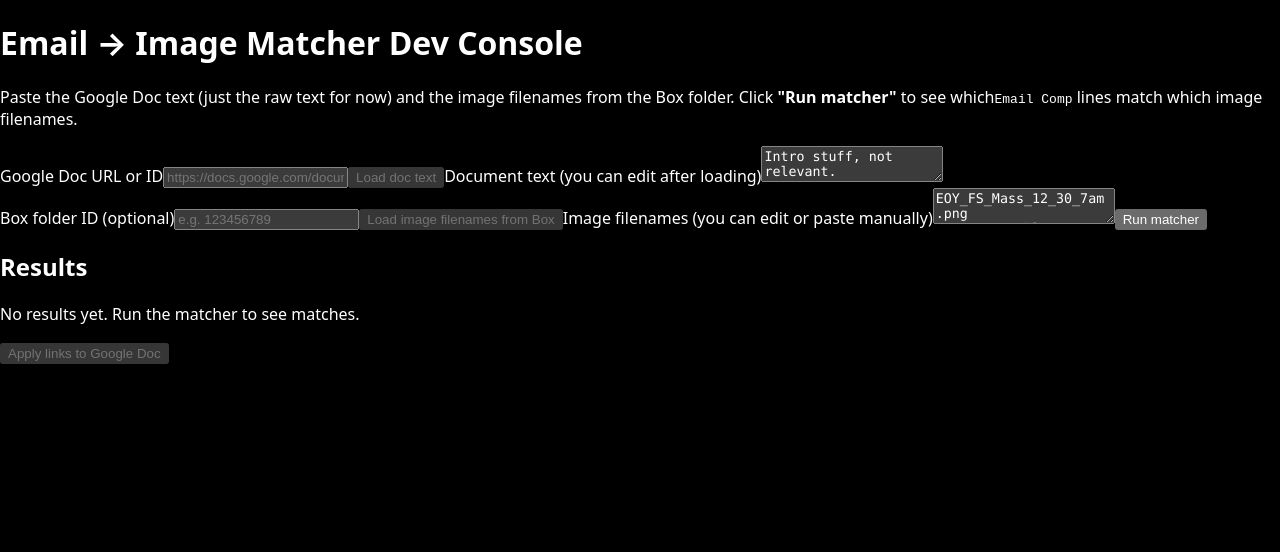
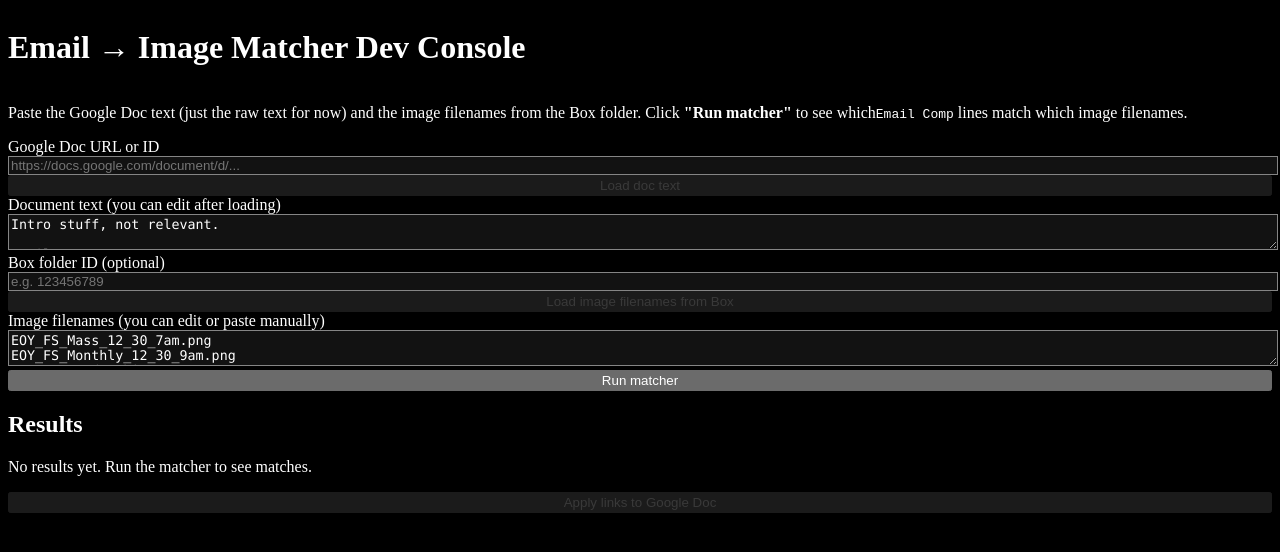
Before and after one commit to arcaneuron/assistant, a Next.js app: page / in a window 1280 px wide. Shown: the top 552 px of the page. Built offline with nearby package versions, Linux system fonts and the light colour scheme.

Commit message:
Re-enable Tailwind styles for matcher UI

```diff
--- a/app/globals.css
+++ b/app/globals.css
@@ -1,43 +1,17 @@
+@tailwind base;
+@tailwind components;
+@tailwind utilities;
 
 :root {
   color-scheme: dark;
 }
 
-*,
-*::before,
-*::after {
-  box-sizing: border-box;
+body {
+  background-color: #000;
+  color: #fff;
 }
 
-html,
-body {
-  padding: 0;
-  margin: 0;
-  font-family: system-ui, -apple-system, BlinkMacSystemFont, "Segoe UI",
-    sans-serif;
-  background-color: #000000;
-  color: #ffffff;
-}
-
-body {
-  min-height: 100vh;
-}
-
-/* Make main content full height flex column */
-main {
-  min-height: 100vh;
-}
-
-/* Scrollbar tweak for the dev console vibe */
 textarea {
   font-family: ui-monospace, SFMono-Regular, Menlo, Monaco, Consolas,
     "Liberation Mono", "Courier New", monospace;
 }
-
-/* Links (just in case) */
-a {
-  color: #38bdf8;
-}
-a:hover {
-  text-decoration: underline;
-}
```
